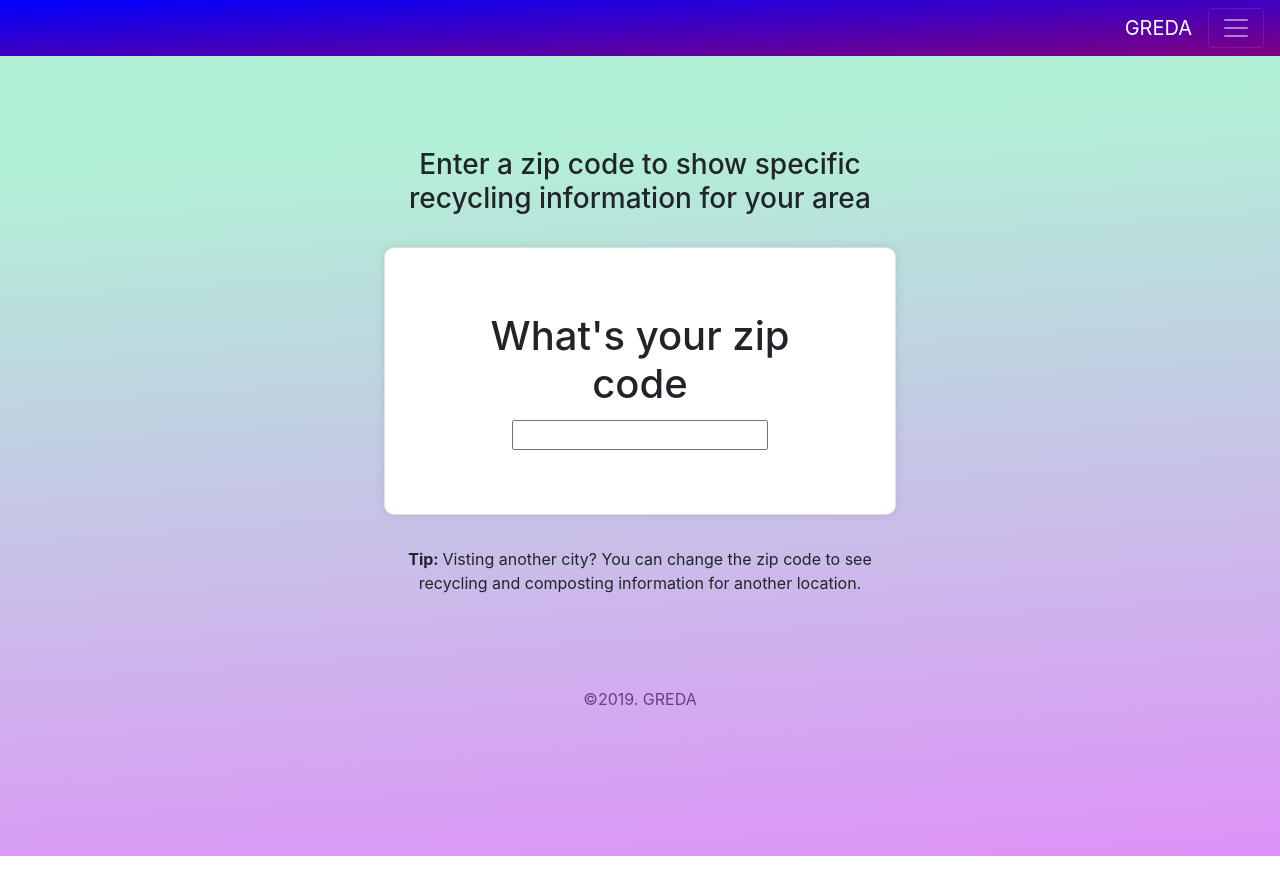
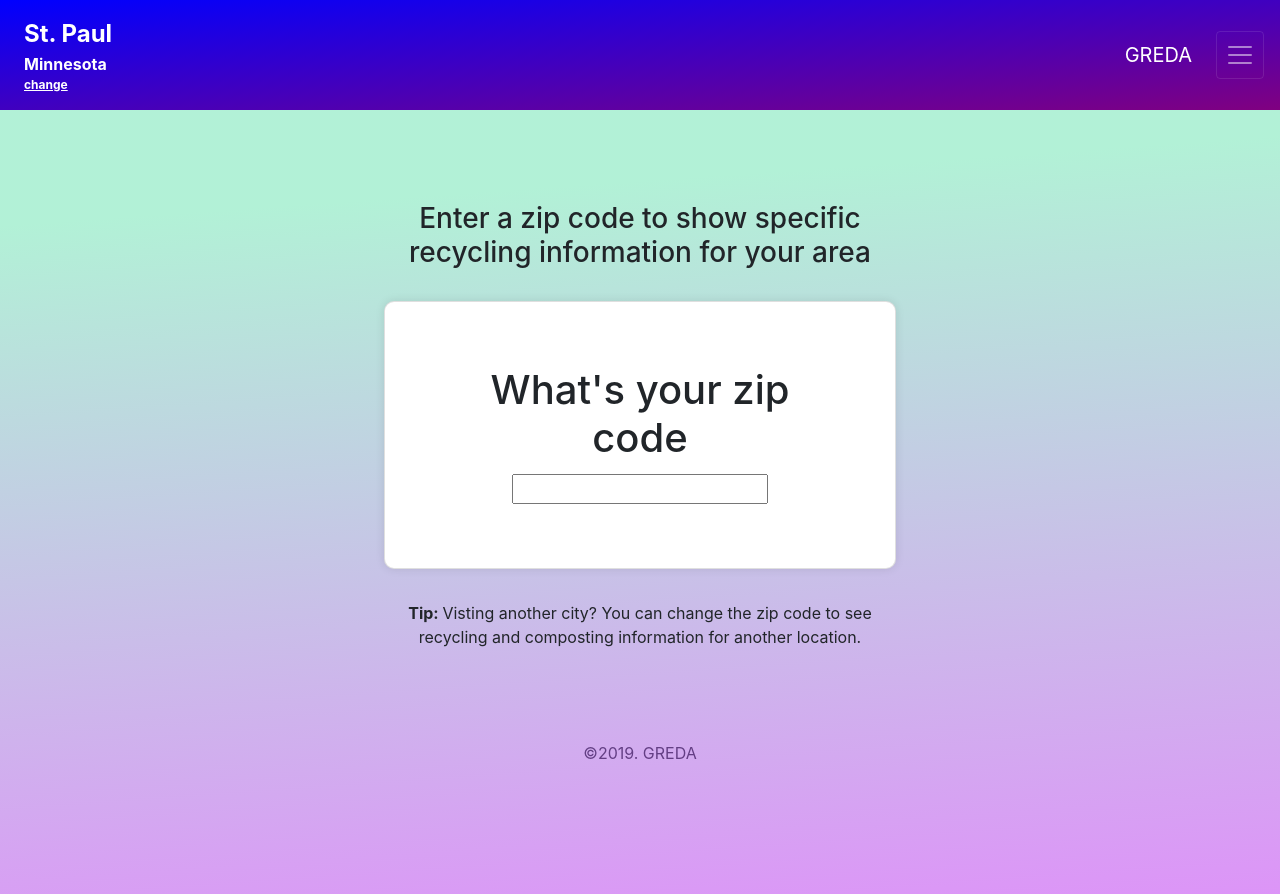
Before and after one commit to aengblom/GREDA, a React (Create React App) app: page / in a window 1280 px wide. Shown: the top 894 px of the page. Before the commit the page ends 856 px from the top, so only its background shows below. Built offline with nearby package versions, Linux system fonts and the light colour scheme.

Commit message:
Pass props to Location

```diff
--- a/src/Components/Header/Header.css
+++ b/src/Components/Header/Header.css
@@ -6,7 +6,7 @@
   display: flex;
 }
 
-.nav-alignLeft {
+.nav-alignRight {
   margin-left: auto;
 }
 
--- a/src/Components/Header/Header.js
+++ b/src/Components/Header/Header.js
@@ -4,6 +4,7 @@ import Home from "../../pages/Home";
 import Recycle from "../../pages/Recycle";
 import Share from "../../pages/Share";
 import Teach from "../../pages/Teach";
+import Location from "../../Components/Location";
 import { BrowserRouter as Router, Switch, Route, Link } from "react-router-dom";
 import "./Header.css";
 
@@ -12,12 +13,17 @@ class Header extends Component {
     return (
       <div>
         <Router>
-          <nav className="navbar sticky-top d-flex justify-content-end navbar-dark grad">
-            <Link to="/home" className="navbar-brand">
+          <nav className="navbar sticky-top d-flex navbar-dark grad">
+            <Location
+              className="p-2 flex-grow-1"
+              city="St. Paul"
+              state="Minnesota"
+            ></Location>
+            <Link to="/home" className="p-2 navbar-brand">
               GREDA
             </Link>
             <button
-              className="navbar-toggler"
+              className="p-2 navbar-toggler"
               type="button"
               data-toggle="collapse"
               data-target="#navbarSupportedContent"
@@ -31,7 +37,7 @@ class Header extends Component {
               className="collapse navbar-collapse navbar-flex"
               id="navbarSupportedContent"
             >
-              <ul className="navbar-nav nav-alignLeft">
+              <ul className="navbar-nav nav-alignRight">
                 <li className="nav-item active">
                   <Link to="/recycle">Recycle Me</Link>
                 </li>
--- a/src/Components/Location/Location.css
+++ b/src/Components/Location/Location.css
@@ -0,0 +1,21 @@
+#location {
+  color: #fff !important;
+  font-weight: bold;
+}
+p {
+  margin-bottom: 0;
+}
+
+.city {
+  font-size: 24px;
+}
+
+.state {
+  font-size: 16px;
+}
+
+.change {
+  font-size: 12px;
+  cursor: pointer;
+  text-decoration: underline;
+}
--- a/src/Components/Location/Location.js
+++ b/src/Components/Location/Location.js
@@ -1,12 +1,14 @@
+/* eslint-disable jsx-a11y/anchor-is-valid */
 import React, { Component } from "react";
+import "./Location.css";
 
 class Location extends Component {
   render() {
     return (
-      <div>
-        <h1>St. Paul</h1>
-        <h2>Minnesota</h2>
-        <h4>change</h4>
+      <div id="location" className="p-2 flex-grow-1">
+        <p className="city">{this.props.city}</p>
+        <p className="state">{this.props.state}</p>
+        <p className="change">change</p>
       </div>
     );
   }
```
